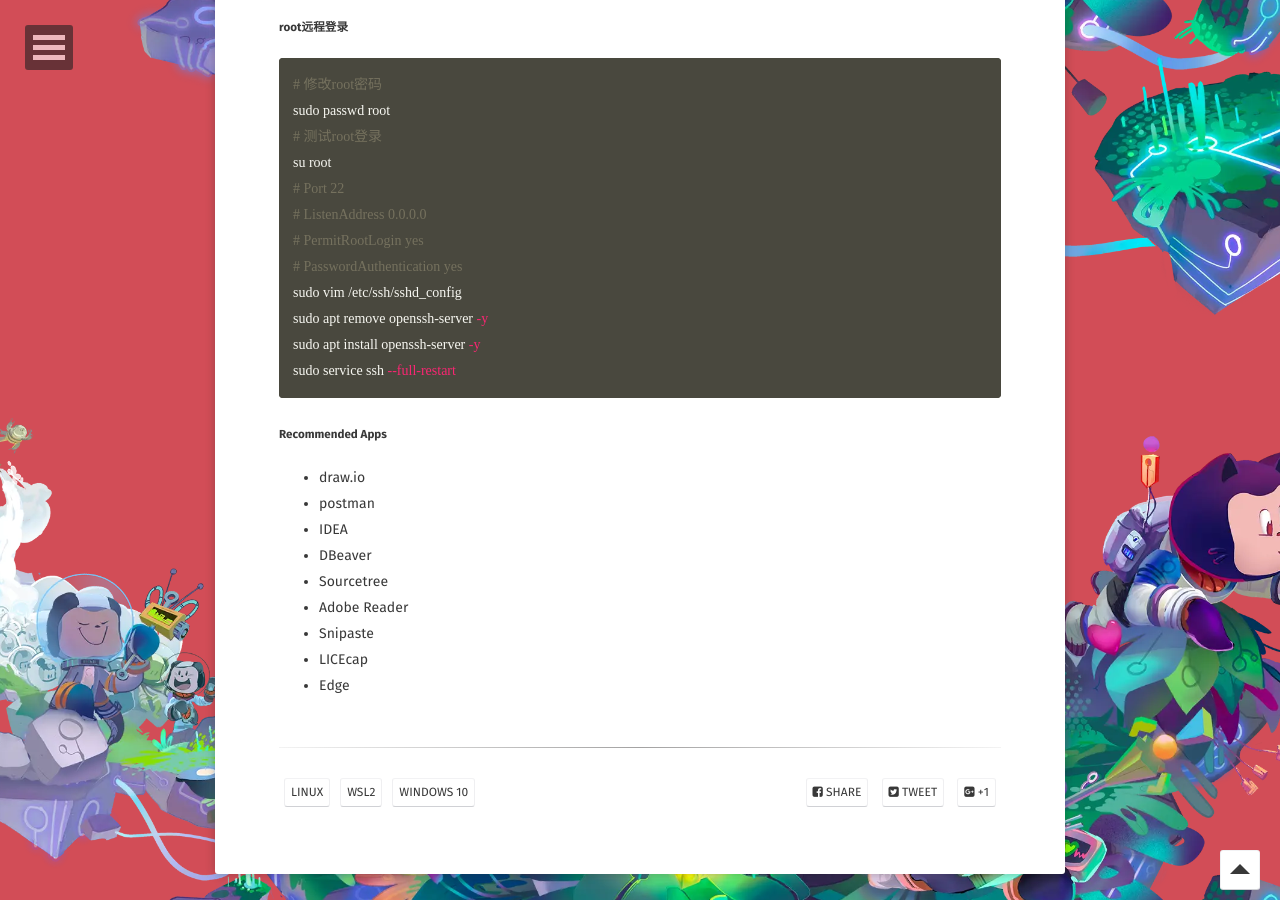
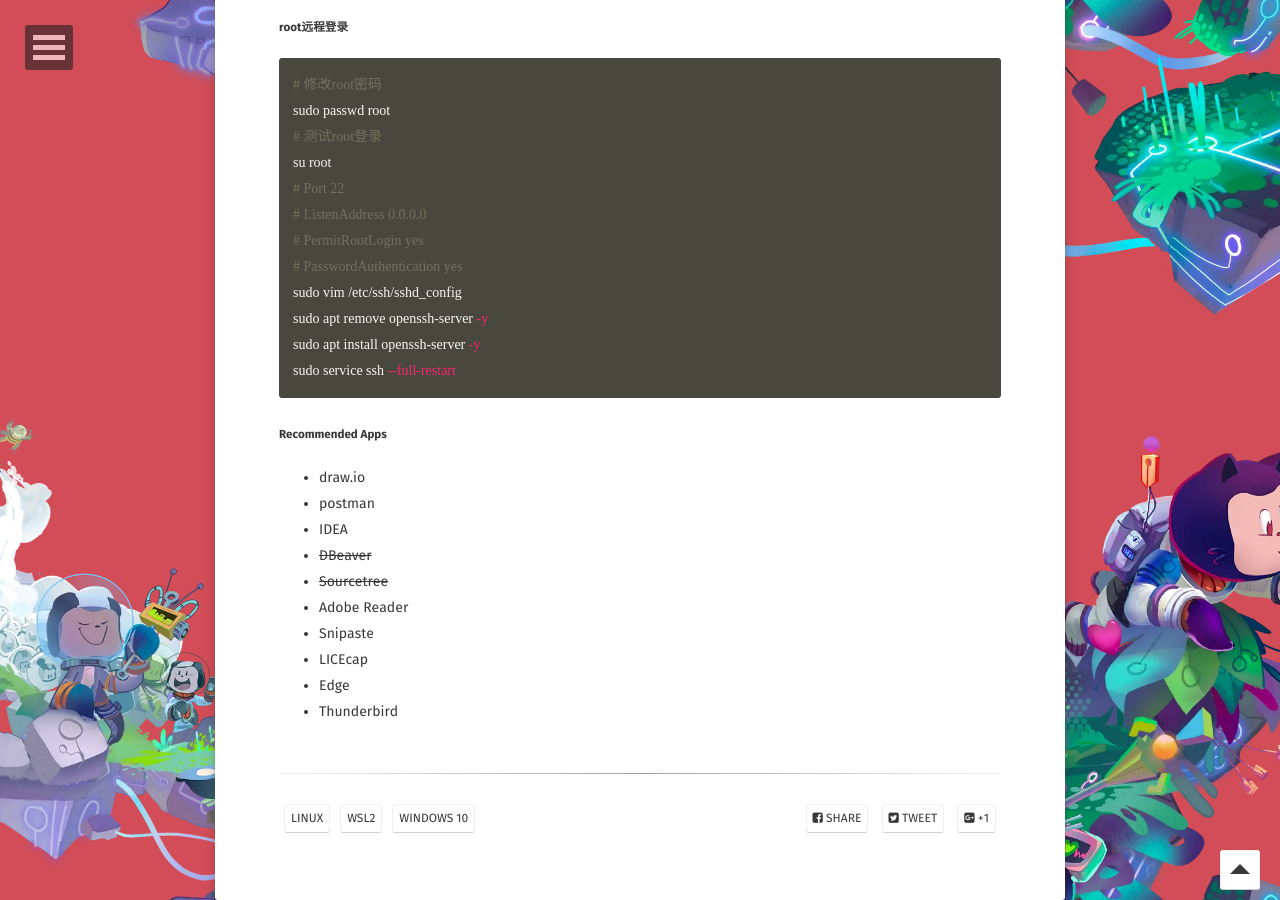
Before and after one commit to WebPavel/WebPavel.github.io, a Jekyll site: the page built from _posts/2021-12-03-WSL2-GUI.md, in a window 1280 px wide and 900 px high, scrolled down 1474 px. Built offline with Jekyll 4.4.1, drawn with Linux system fonts in a browser that asks for light colours; some web fonts are replaced.

Commit message:
update Recommended Apps

```diff
--- a/_posts/2021-12-03-WSL2-GUI.md
+++ b/_posts/2021-12-03-WSL2-GUI.md
@@ -76,9 +76,10 @@ sudo service ssh --full-restart
 - draw.io
 - postman
 - IDEA
-- DBeaver
-- Sourcetree
+- ~~DBeaver~~
+- ~~Sourcetree~~
 - Adobe Reader
 - Snipaste
 - LICEcap
 - Edge
+- Thunderbird
```
